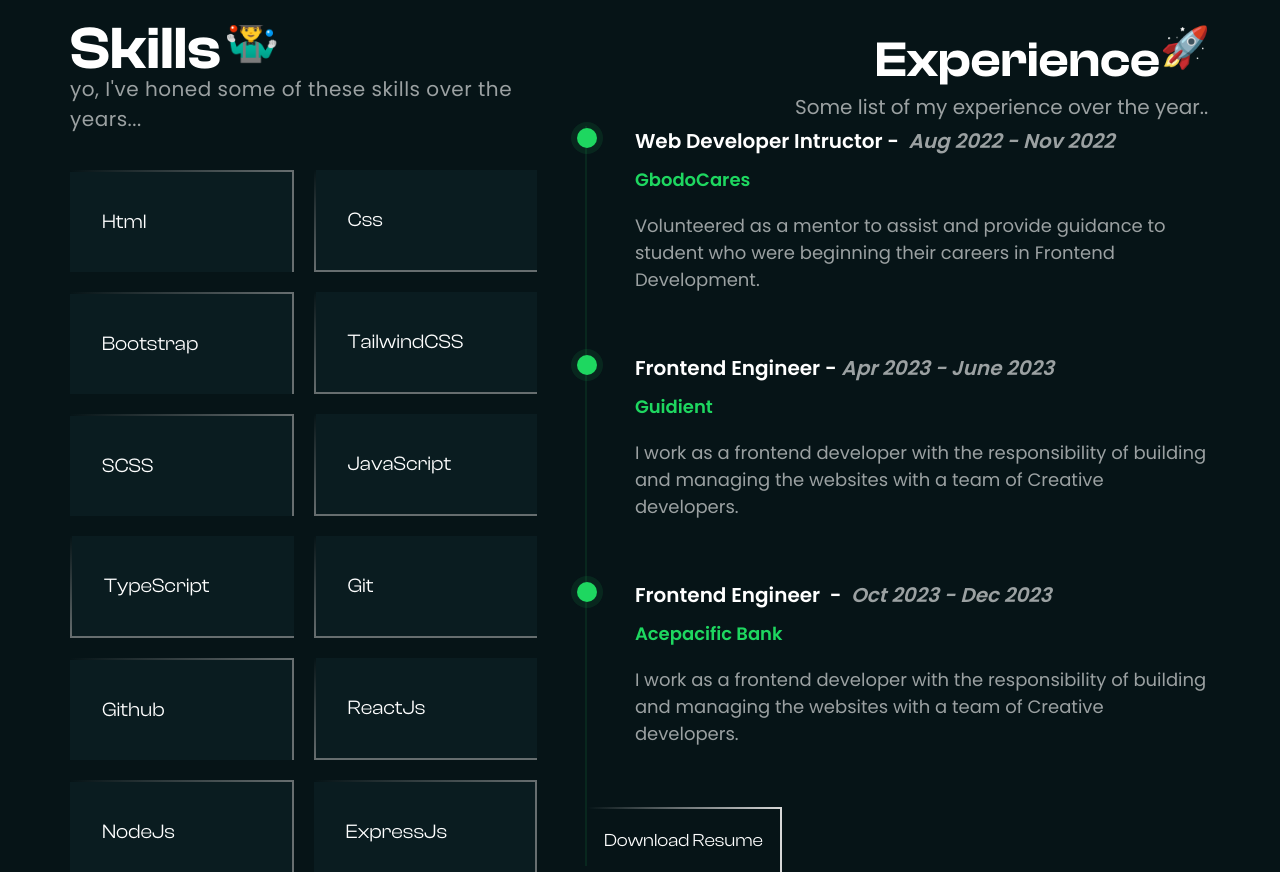
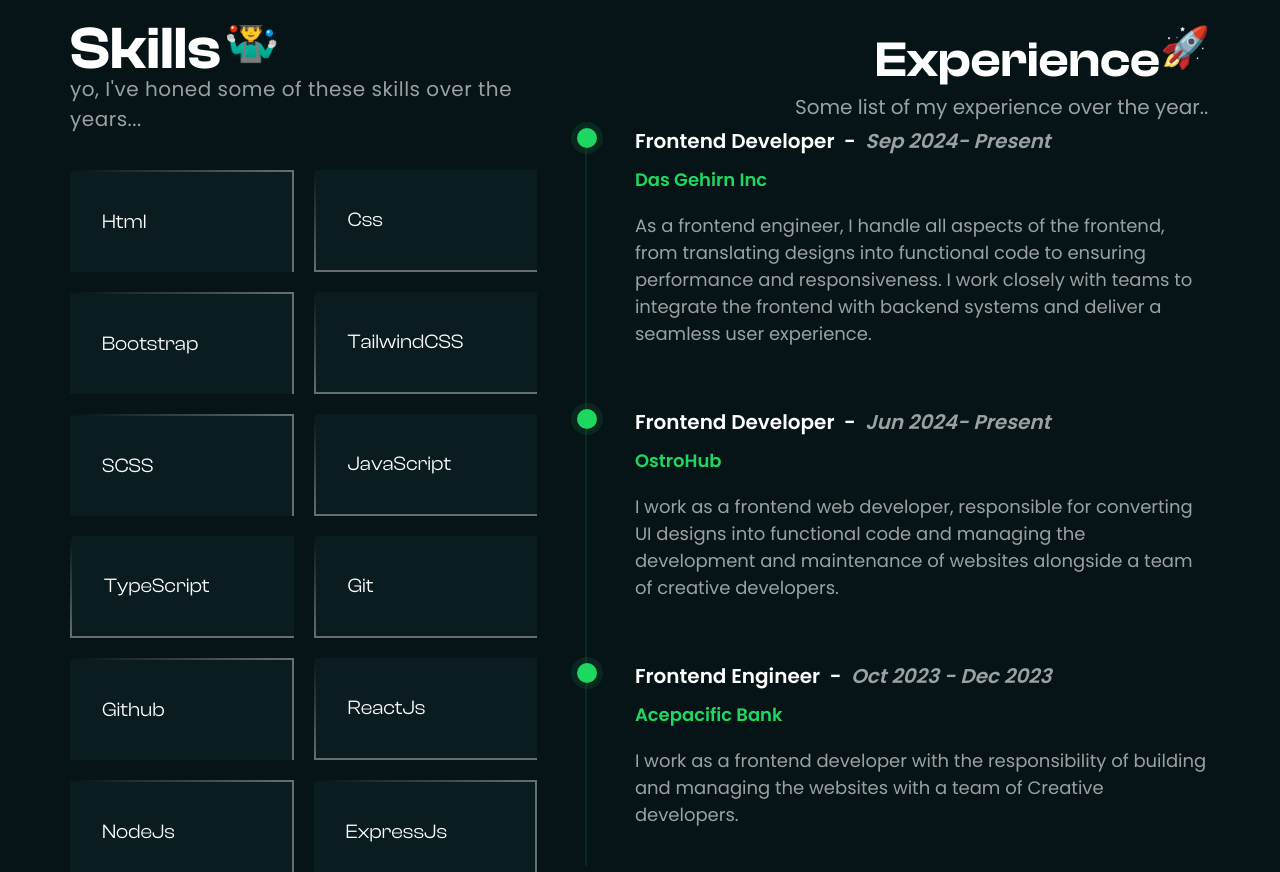
Before and after one commit to SAMUEL-UME/sammy-portfolio, a React (Vite) app: page / in a window 1280 px wide. Shown: the part 6480-7352 px from the top of the page. Built offline with nearby package versions, Linux system fonts and the light colour scheme.

Commit message:
Chnagemy cv and updated my work experience

```diff
--- a/src/Data/data.js
+++ b/src/Data/data.js
@@ -4,6 +4,12 @@
     desc: 'Web banking made easier',
     lang: 'JavaScript +  Typescript + ReactJs + MUI + TailwindCss',
     link: 'https://ace-pacific.vercel.app/',
+  },
+  {
+    name: 'Blogospot',
+    desc: 'A dummy template for a blog app',
+    lang: 'JavaScript +  Nextjs + TailwindCss',
+    link: 'https://blogospot-frontend.vercel.app/',
   },
   {
     name: 'Snappy',
@@ -35,12 +41,7 @@
     lang: 'JavaScript + ReactJs + Html',
     link: 'https://pear-gifted-alligator.cyclic.app/',
   },
-  {
-    name: 'Blogospot',
-    desc: 'A dummy template for a blog app',
-    lang: 'JavaScript +  Nextjs + TailwindCss',
-    link: 'https://blogospot-frontend.vercel.app/',
-  },
+
 ];
 
 export const experienceData = [
--- a/src/components/skills&&experience/experience.jsx
+++ b/src/components/skills&&experience/experience.jsx
@@ -39,22 +39,22 @@
 
               <div>
                 <h3 className="font-semibold text-white lg:text-[20px] lg:leading-[30px]  ">
-                  Web Developer Intructor <span>-</span> &nbsp;
+                  Frontend Developer &nbsp;
+                  <span>-</span> &nbsp;
                   <span className="italic text-[#FFFFFF99]">
-                    Aug 2022 - Nov 2022
+                   Sep 2024- Present
                   </span>
                 </h3>
                 <p
                   className={`text-[#1ED760] font-semibold md:mt-[10px] text-[18px] leading-[27px]`}
                 >
-                  GbodoCares
+                 Das Gehirn Inc
                 </p>
                 <h5
                   className={`text-[#FFFFFF99] font-medium mt-[20px] max-w-[300px] md:max-w-md lg:mt-[19px] lg:max-w-[651px] lg:text-[18px] lg:leading-[27px]`}
                 >
-                  Volunteered as a mentor to assist and provide guidance to
-                  student who were beginning their careers in Frontend
-                  Development.
+                As a frontend engineer, I handle all aspects of the frontend, from translating designs into functional code to ensuring performance and responsiveness.
+                 I work closely with teams to integrate the frontend with backend systems and deliver a seamless user experience.
                  </h5>
               </div>
           </div>
@@ -67,22 +67,23 @@
 
               <div>
                 <h3 className="font-semibold text-white lg:text-[20px] lg:leading-[30px]  ">
-                  Frontend Engineer <span>-</span>&nbsp;
+                  Frontend Developer &nbsp;
+                  <span>-</span> &nbsp;
                   <span className="italic text-[#FFFFFF99]">
-                    Apr 2023 - June 2023
+                   Jun 2024- Present
                   </span>
                 </h3>
                 <p
                   className={`text-[#1ED760] font-semibold md:mt-[10px] text-[18px] leading-[27px]`}
                 >
-                  Guidient
+                  OstroHub
                 </p>
                 <h5
                   className={`text-[#FFFFFF99] font-medium mt-[20px] max-w-[300px] md:max-w-md lg:mt-[19px] lg:max-w-[651px] lg:text-[18px] lg:leading-[27px]`}
                 >
-                  I work as a frontend developer with the responsibility of
-                  building and managing the websites with a team of Creative
-                  developers.
+                  I work as a frontend web developer, responsible for converting UI
+                  designs into functional code and managing the development and
+                  maintenance of websites alongside a team of creative developers.
                 </h5>
               </div>
           </div>
@@ -115,6 +116,63 @@
                 </h5>
               </div>
           </div>
+          <div className="flex gap-[28px] lg:gap-[48px]">
+              <div className="relative">
+                <span className="absolute -top-1 -translate-x-[55%] lg:translate-x-[-50%]">
+                  <ExpCircle />
+                </span>
+              </div>
+
+              <div>
+                <h3 className="font-semibold text-white lg:text-[20px] lg:leading-[30px]  ">
+                  Frontend Developer <span>-</span>&nbsp;
+                  <span className="italic text-[#FFFFFF99]">
+                    Apr 2023 - June 2023
+                  </span>
+                </h3>
+                <p
+                  className={`text-[#1ED760] font-semibold md:mt-[10px] text-[18px] leading-[27px]`}
+                >
+                  Guidient
+                </p>
+                <h5
+                  className={`text-[#FFFFFF99] font-medium mt-[20px] max-w-[300px] md:max-w-md lg:mt-[19px] lg:max-w-[651px] lg:text-[18px] lg:leading-[27px]`}
+                >
+                  I work as a frontend developer with the responsibility of
+                  building and managing the websites with a team of Creative
+                  developers.
+                </h5>
+              </div>
+          </div>
+          <div className="flex gap-[28px] lg:gap-[48px]">
+              <div className="relative">
+                <span className="absolute -top-1 -translate-x-[55%] lg:translate-x-[-50%]">
+                  <ExpCircle />
+                </span>
+              </div>
+
+              <div>
+                <h3 className="font-semibold text-white lg:text-[20px] lg:leading-[30px]  ">
+                  Web Developer Intructor <span>-</span> &nbsp;
+                  <span className="italic text-[#FFFFFF99]">
+                    Aug 2022 - Nov 2022
+                  </span>
+                </h3>
+                <p
+                  className={`text-[#1ED760] font-semibold md:mt-[10px] text-[18px] leading-[27px]`}
+                >
+                  GbodoCares
+                </p>
+                <h5
+                  className={`text-[#FFFFFF99] font-medium mt-[20px] max-w-[300px] md:max-w-md lg:mt-[19px] lg:max-w-[651px] lg:text-[18px] lg:leading-[27px]`}
+                >
+                  Volunteered as a mentor to assist and provide guidance to
+                  student who were beginning their careers in Frontend
+                  Development.
+                </h5>
+              </div>
+          </div>
+
 
 
             <motion.div
```
Also changed, not shown: 1 other file (tests, documents, lock files or other folders). Lines whose indentation alone changed are shown as unchanged.
